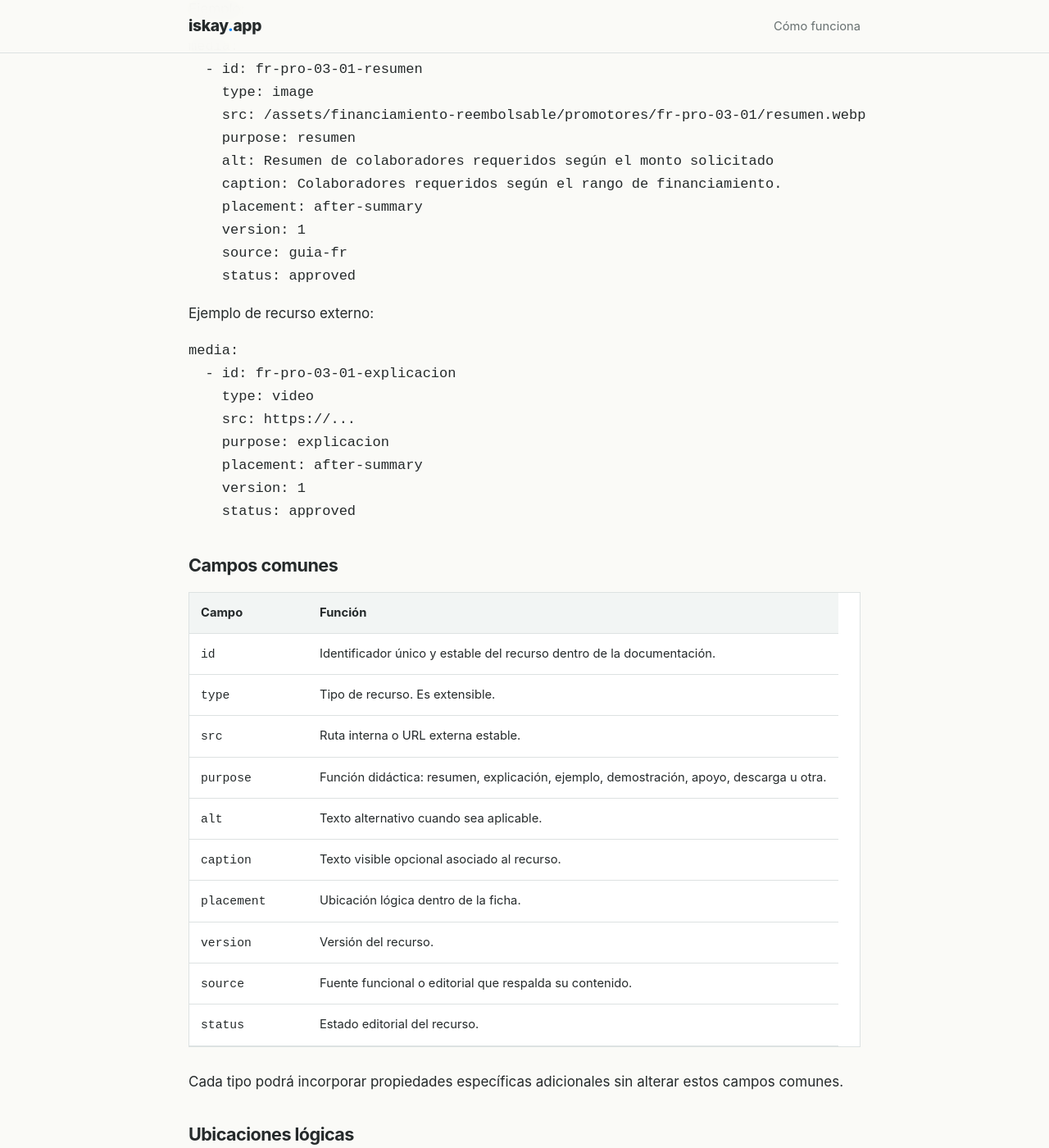
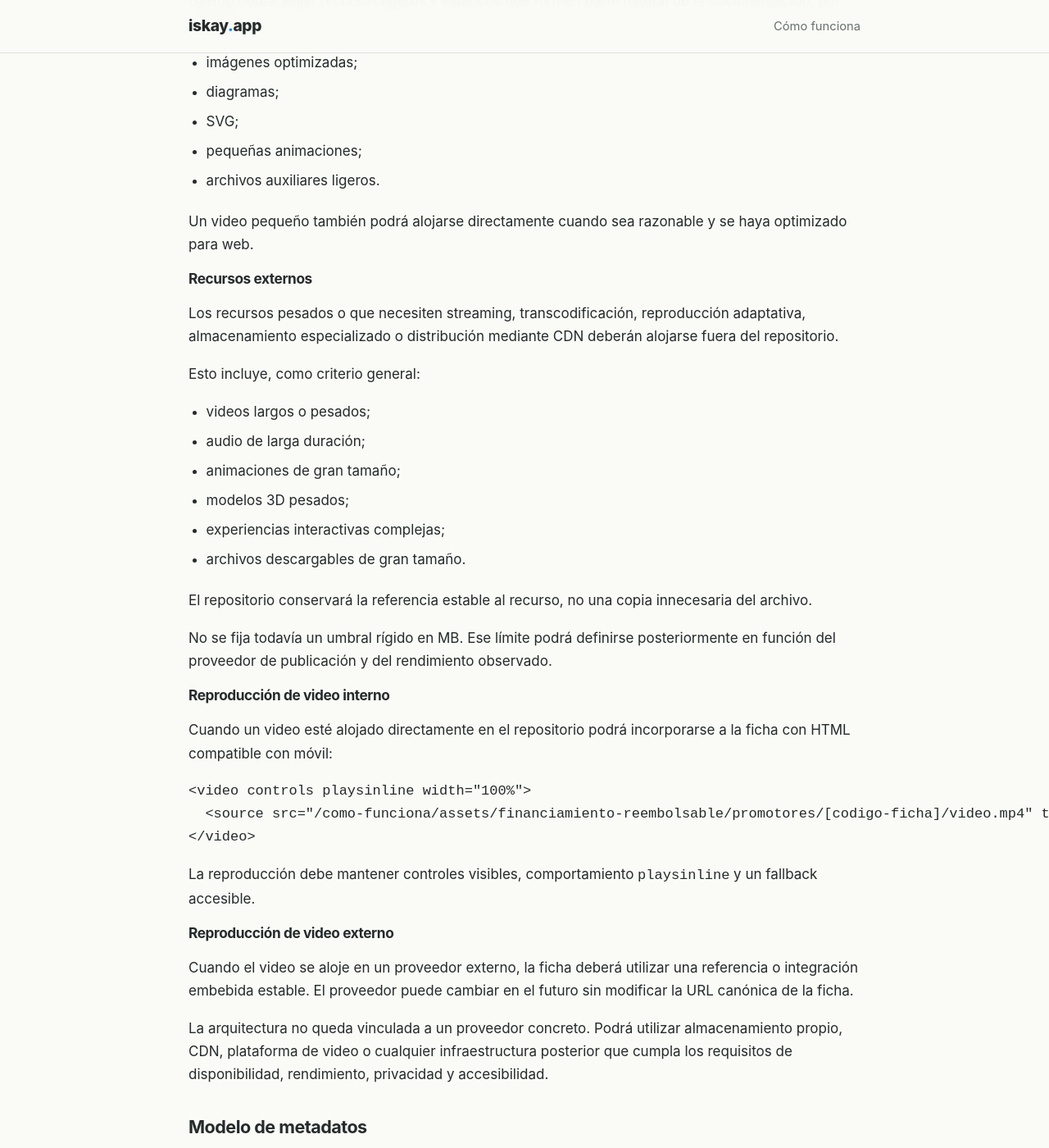
Before and after one commit to iskayApp/como-funciona, a Jekyll site: the page built from MULTIMEDIA.md, in a window 1280 px wide and 1400 px high, scrolled down 1754 px. Shown: the whole window at 82% size. Built offline with Jekyll 4.4.1, drawn with Linux system fonts in a browser that asks for light colours; our own code applies the rules of GitHub Pages for plain Markdown files; some of the changed text lies outside the part shown.

Commit message:
docs: define media storage and video hosting policy

````diff
--- a/MULTIMEDIA.md
+++ b/MULTIMEDIA.md
@@ -41,7 +41,56 @@ assets/
             └── ...
 ```
 
-Los archivos pesados o que requieran streaming, procesamiento especializado o infraestructura externa podrán alojarse fuera del repositorio. La ficha conservará únicamente su referencia estable.
+## Política de almacenamiento
+
+La capa multimedia separa **la ficha** de **la ubicación física del recurso**. Una ficha puede consumir un archivo interno o externo sin cambiar su URL ni su estructura.
+
+### Recursos internos del repositorio
+
+GitHub podrá alojar recursos ligeros y estáticos que formen parte natural de la documentación, por ejemplo:
+
+- imágenes optimizadas;
+- diagramas;
+- SVG;
+- pequeñas animaciones;
+- archivos auxiliares ligeros.
+
+Un video pequeño también podrá alojarse directamente cuando sea razonable y se haya optimizado para web.
+
+### Recursos externos
+
+Los recursos pesados o que necesiten streaming, transcodificación, reproducción adaptativa, almacenamiento especializado o distribución mediante CDN deberán alojarse fuera del repositorio.
+
+Esto incluye, como criterio general:
+
+- videos largos o pesados;
+- audio de larga duración;
+- animaciones de gran tamaño;
+- modelos 3D pesados;
+- experiencias interactivas complejas;
+- archivos descargables de gran tamaño.
+
+El repositorio conservará la referencia estable al recurso, no una copia innecesaria del archivo.
+
+No se fija todavía un umbral rígido en MB. Ese límite podrá definirse posteriormente en función del proveedor de publicación y del rendimiento observado.
+
+### Reproducción de video interno
+
+Cuando un video esté alojado directamente en el repositorio podrá incorporarse a la ficha con HTML compatible con móvil:
+
+```html
+<video controls playsinline width="100%">
+  <source src="/como-funciona/assets/financiamiento-reembolsable/promotores/[codigo-ficha]/video.mp4" type="video/mp4">
+</video>
+```
+
+La reproducción debe mantener controles visibles, comportamiento `playsinline` y un fallback accesible.
+
+### Reproducción de video externo
+
+Cuando el video se aloje en un proveedor externo, la ficha deberá utilizar una referencia o integración embebida estable. El proveedor puede cambiar en el futuro sin modificar la URL canónica de la ficha.
+
+La arquitectura no queda vinculada a un proveedor concreto. Podrá utilizar almacenamiento propio, CDN, plataforma de video o cualquier infraestructura posterior que cumpla los requisitos de disponibilidad, rendimiento, privacidad y accesibilidad.
 
 ## Modelo de metadatos
 
@@ -70,6 +120,8 @@ media:
   - id: fr-pro-03-01-explicacion
     type: video
     src: https://...
+    storage: external
+    provider: [proveedor]
     purpose: explicacion
     placement: after-summary
     version: 1
@@ -83,6 +135,8 @@ media:
 | `id` | Identificador único y estable del recurso dentro de la documentación. |
 | `type` | Tipo de recurso. Es extensible. |
 | `src` | Ruta interna o URL externa estable. |
+| `storage` | Indica si el recurso es `internal` o `external`. |
+| `provider` | Proveedor externo, cuando corresponda. |
 | `purpose` | Función didáctica: resumen, explicación, ejemplo, demostración, apoyo, descarga u otra. |
 | `alt` | Texto alternativo cuando sea aplicable. |
 | `caption` | Texto visible opcional asociado al recurso. |
@@ -114,10 +168,11 @@ La ubicación debe responder a una función didáctica, no a una regla estética
 4. Las imágenes informativas deben disponer de texto alternativo adecuado.
 5. Los videos deben utilizar controles compatibles con móvil y, cuando corresponda, subtítulos o transcripción.
 6. Los archivos deben optimizarse para evitar cargas innecesarias.
-7. Los recursos pesados pueden alojarse externamente; GitHub no debe convertirse en un repositorio masivo de video.
-8. La actualización de un recurso no debe modificar la URL estable de la ficha.
-9. Una ficha puede existir sin multimedia; la capa multimedia es complementaria.
-10. Cuando se introduzca un nuevo formato, debe definirse su comportamiento de accesibilidad, presentación y fallback antes de usarlo de forma general.
+7. GitHub no debe convertirse en un almacén masivo de video ni de otros archivos pesados.
+8. La ubicación física de un recurso puede cambiar sin alterar la URL estable de la ficha.
+9. La actualización de un recurso no debe modificar la URL estable de la ficha.
+10. Una ficha puede existir sin multimedia; la capa multimedia es complementaria.
+11. Cuando se introduzca un nuevo formato, debe definirse su comportamiento de accesibilidad, presentación y fallback antes de usarlo de forma general.
 
 ## Fallback
 
@@ -128,11 +183,12 @@ Toda ficha debe seguir siendo útil si el recurso multimedia no carga o no puede
 La incorporación será progresiva:
 
 1. definir el recurso;
-2. asociarlo a una ficha concreta;
-3. validar contenido y fuente;
-4. comprobar visualización móvil;
-5. validar accesibilidad;
-6. publicar;
-7. reutilizar el patrón en otras fichas cuando haya sido aprobado.
+2. decidir si su almacenamiento será interno o externo;
+3. asociarlo a una ficha concreta;
+4. validar contenido y fuente;
+5. comprobar visualización móvil;
+6. validar accesibilidad;
+7. publicar;
+8. reutilizar el patrón en otras fichas cuando haya sido aprobado.
 
 La primera implementación servirá como ficha piloto antes de extender la capa multimedia de forma masiva.
````
Also changed, not shown: other parts of MULTIMEDIA.md (+1 -0 lines).
